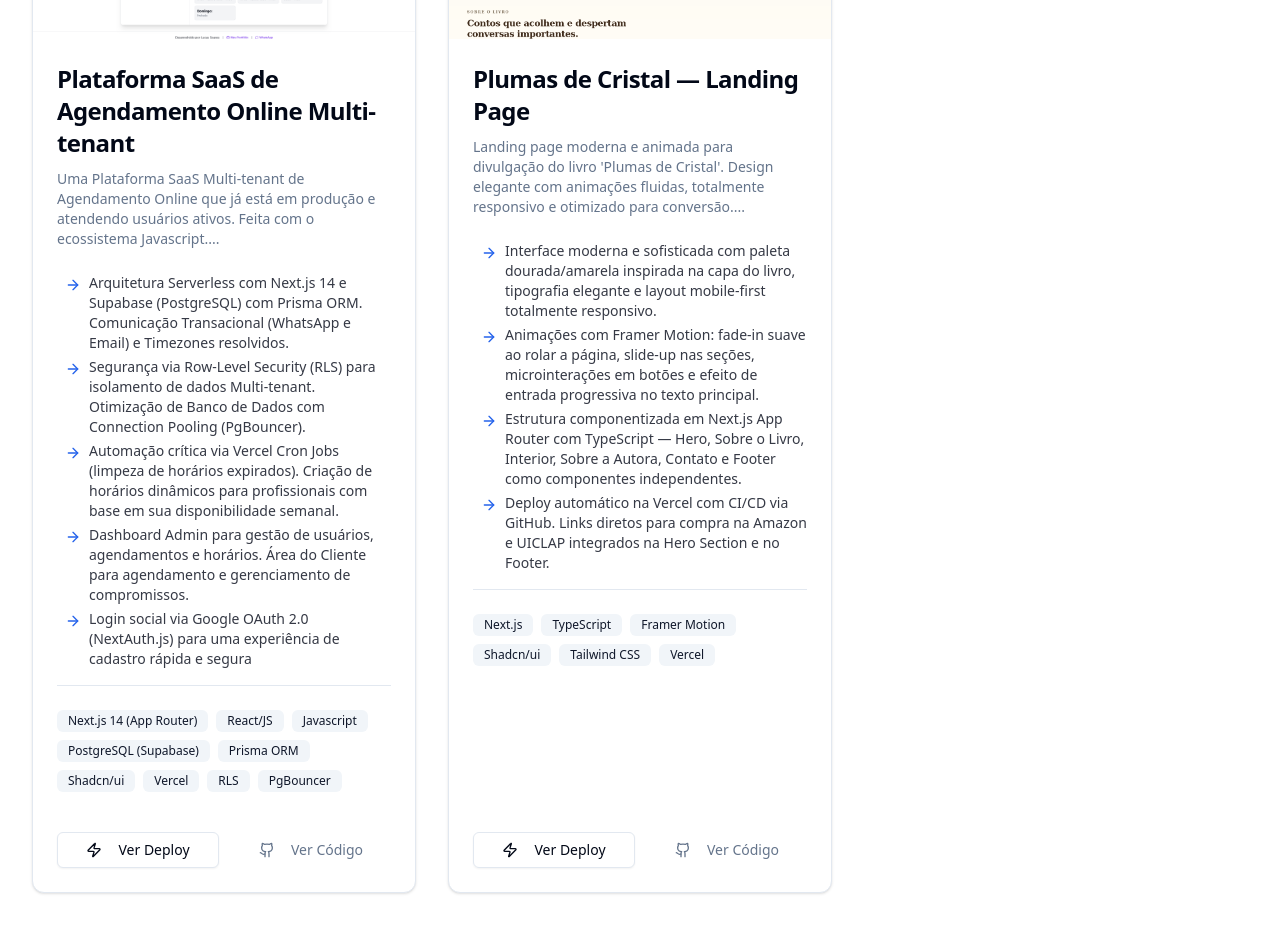
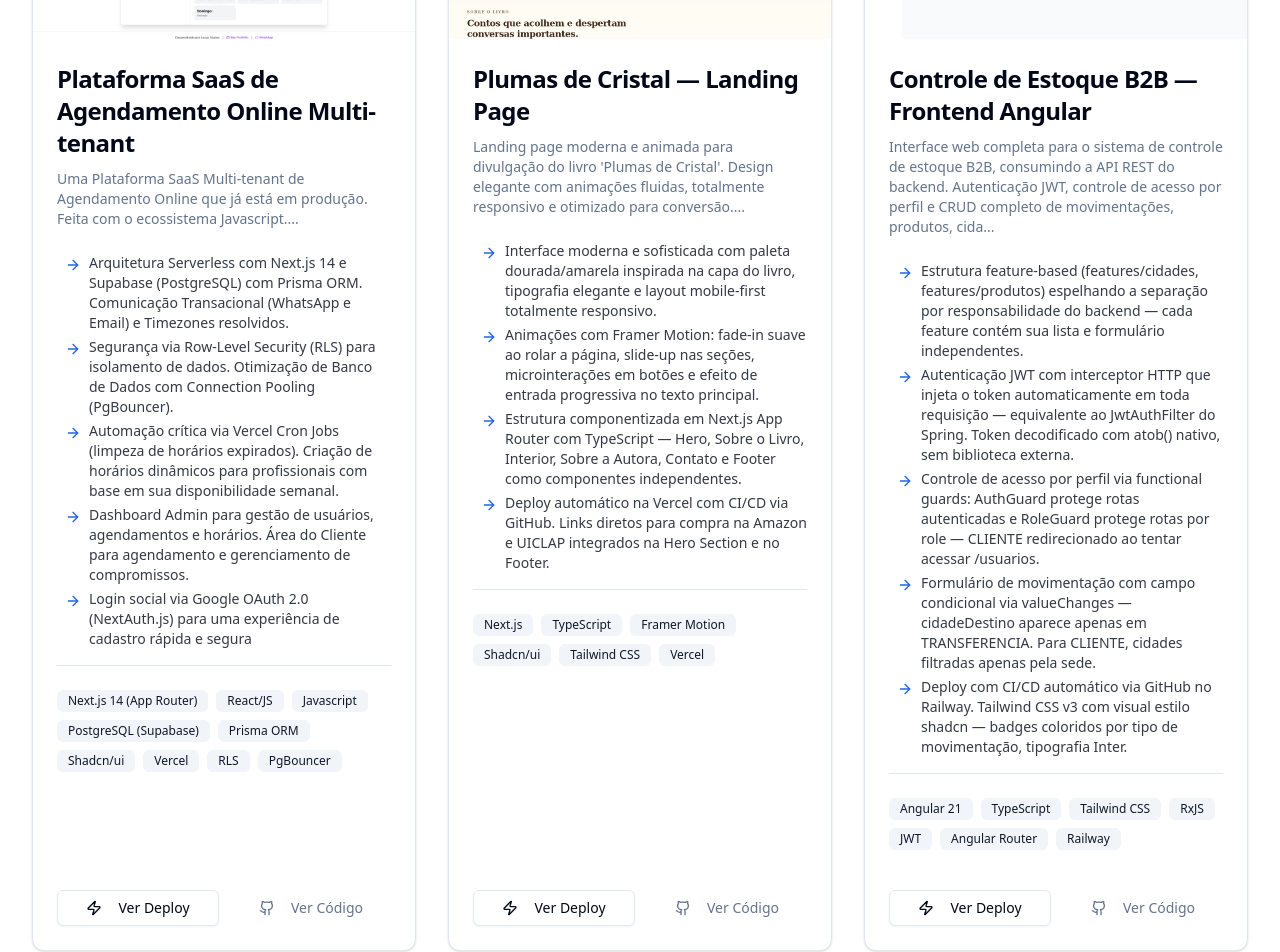
Before and after one commit to Devlusket/portfolio-fullstack-lucas, a Next.js app: page / in a window 1280 px wide. Shown: the part 2000-2952 px from the top of the page. Built offline with nearby package versions, Linux system fonts and the light colour scheme.

Commit message:
add: new project

```diff
--- a/src/components/Projects.jsx
+++ b/src/components/Projects.jsx
@@ -42,11 +42,11 @@
       id: 1,
       title: "Plataforma SaaS de Agendamento Online Multi-tenant",
       description: `
-        Uma Plataforma SaaS Multi-tenant de Agendamento Online que já está em produção e atendendo usuários ativos. Feita com o ecossistema Javascript.
+        Uma Plataforma SaaS Multi-tenant de Agendamento Online que já está em produção. Feita com o ecossistema Javascript.
       `,
       details: [
         "Arquitetura Serverless com Next.js 14 e Supabase (PostgreSQL) com Prisma ORM. Comunicação Transacional (WhatsApp e Email) e Timezones resolvidos.",
-        "Segurança via Row-Level Security (RLS) para isolamento de dados Multi-tenant. Otimização de Banco de Dados com Connection Pooling (PgBouncer).",
+        "Segurança via Row-Level Security (RLS) para isolamento de dados. Otimização de Banco de Dados com Connection Pooling (PgBouncer).",
         "Automação crítica via Vercel Cron Jobs (limpeza de horários expirados). Criação de horários dinâmicos para profissionais com base em sua disponibilidade semanal.",
         "Dashboard Admin para gestão de usuários, agendamentos e horários. Área do Cliente para agendamento e gerenciamento de compromissos.",
         "Login social via Google OAuth 2.0 (NextAuth.js) para uma experiência de cadastro rápida e segura"
@@ -87,6 +87,33 @@
         "/images/plumas-de-cristal3.png",
       ],
     },
+    {
+  id: 3,
+  title: "Controle de Estoque B2B — Frontend Angular",
+  description: `
+    Interface web completa para o sistema de controle de estoque B2B, consumindo a API REST do backend.
+    Autenticação JWT, controle de acesso por perfil e CRUD completo de movimentações, produtos, cidades e usuários.
+  `,
+  details: [
+    "Estrutura feature-based (features/cidades, features/produtos) espelhando a separação por responsabilidade do backend — cada feature contém sua lista e formulário independentes.",
+    "Autenticação JWT com interceptor HTTP que injeta o token automaticamente em toda requisição — equivalente ao JwtAuthFilter do Spring. Token decodificado com atob() nativo, sem biblioteca externa.",
+    "Controle de acesso por perfil via functional guards: AuthGuard protege rotas autenticadas e RoleGuard protege rotas por role — CLIENTE redirecionado ao tentar acessar /usuarios.",
+    "Formulário de movimentação com campo condicional via valueChanges — cidadeDestino aparece apenas em TRANSFERENCIA. Para CLIENTE, cidades filtradas apenas pela sede.",
+    "Deploy com CI/CD automático via GitHub no Railway. Tailwind CSS v3 com visual estilo shadcn — badges coloridos por tipo de movimentação, tipografia Inter.",
+  ],
+  image: "/images/dashboard-estoque.png",
+  liveUrl: "https://controle-de-estoque-frontend-production.up.railway.app",
+  codeUrl: "https://github.com/Devlusket/Controle-de-Estoque-Frontend",
+  stack: [
+    "Angular 21", "TypeScript", "Tailwind CSS", "RxJS",
+    "JWT", "Angular Router", "Railway"
+  ],
+  highlight: false,
+  gallery: [
+    "/images/login-estoque.png",
+    "/images/dashboard-estoque.png",
+  ]
+},
   ];
 
   const sortedProjects = projects.sort((a, b) => (a.id > b.id ? 1 : -1));
```
Also changed, not shown: public/images/dashboard-estoque.png (added), public/images/login-estoque.png (added).
